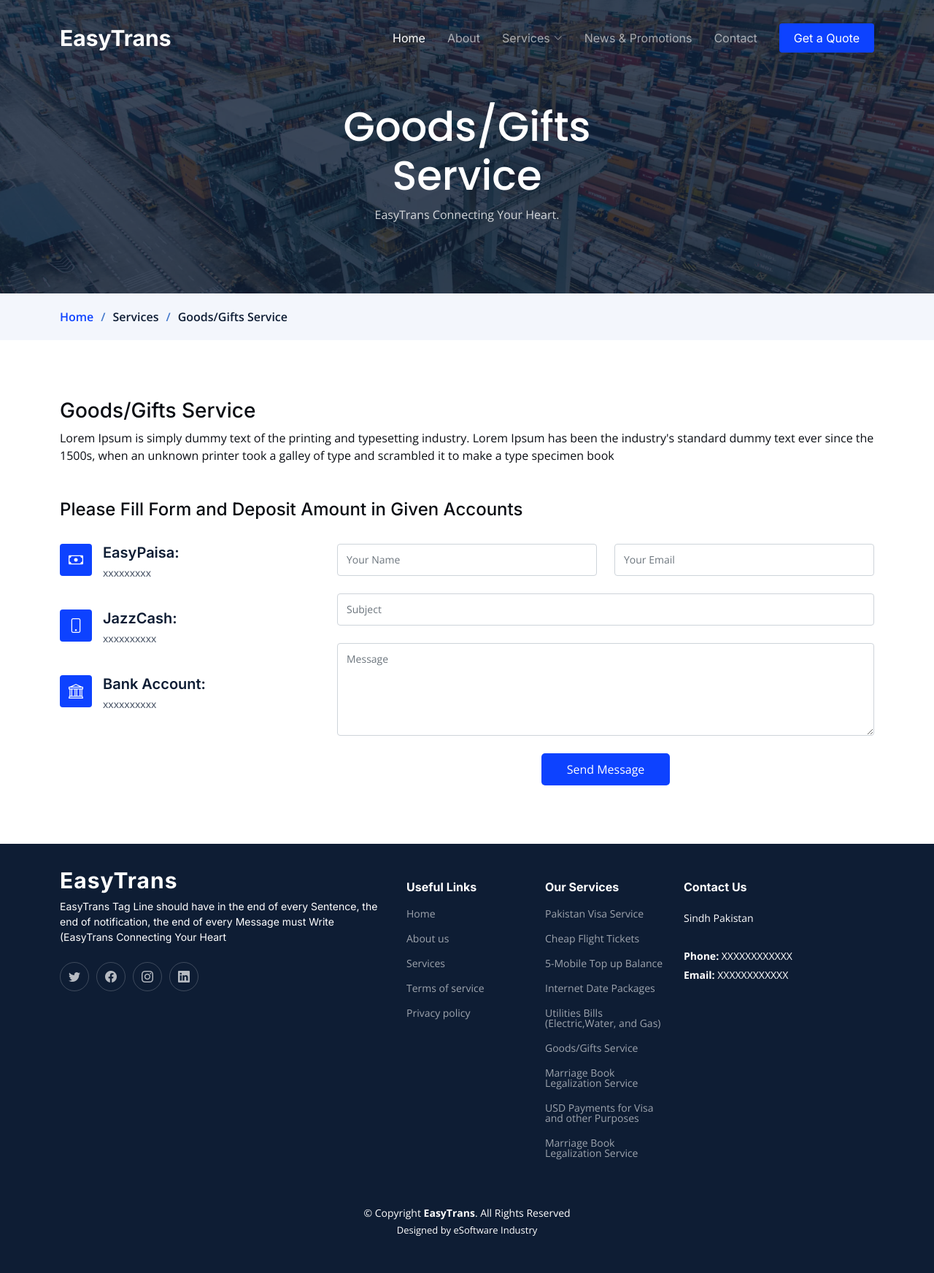
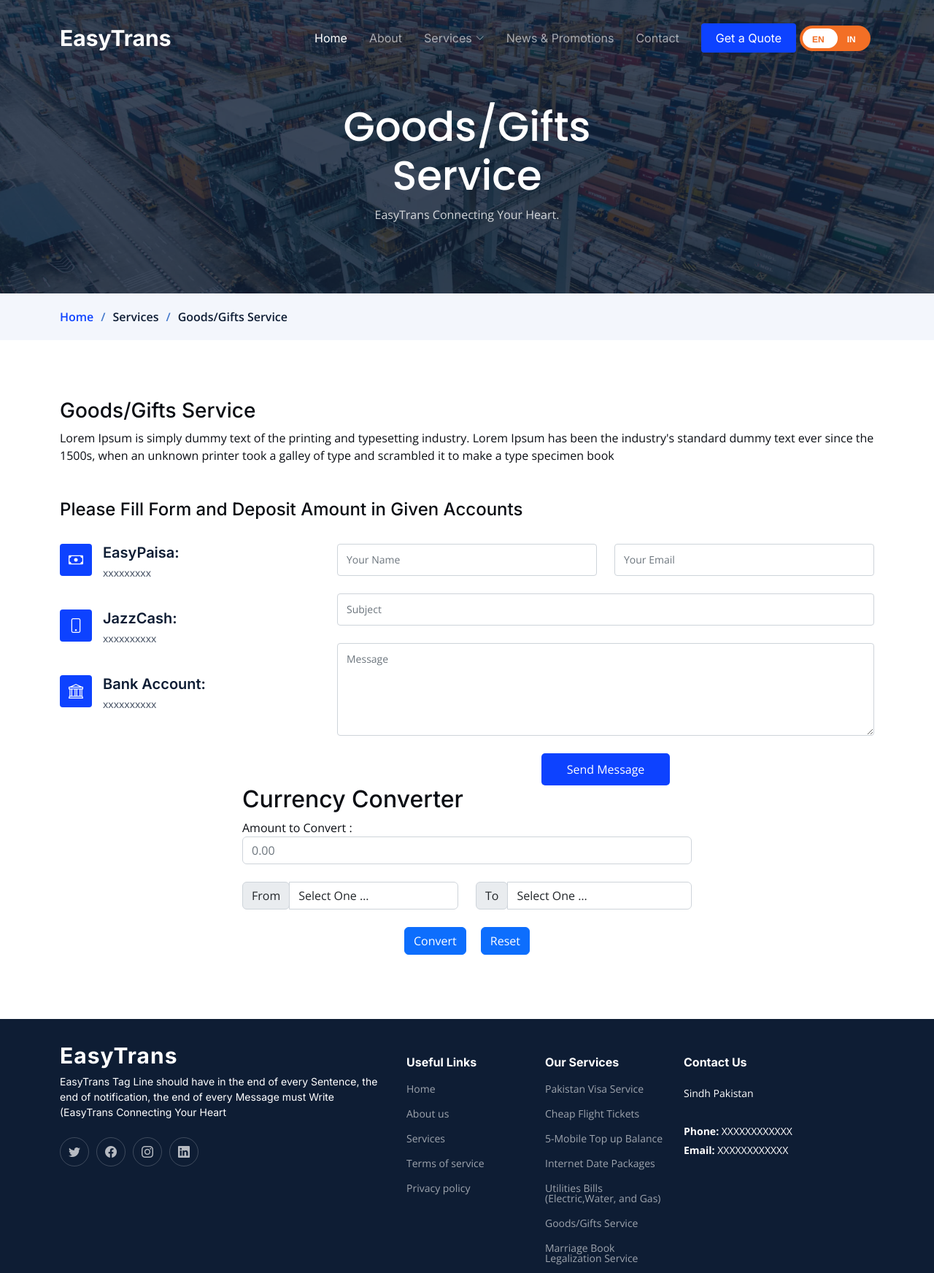
Before and after one commit to Sufiyan-Khanzada/Easttrans-Website-Dashboard, a PHP site: page /Goods-Gifts-Service.php in a window 1280 px wide. Shown: the top 1744 px of the page at 73% size. Run offline with PHP 8.4, Linux system fonts and the light colour scheme.

Commit message:
Advance Working

```diff
--- a/5-Mobile-Top-up-Balance.php
+++ b/5-Mobile-Top-up-Balance.php
@@ -93,8 +93,9 @@ include 'header.php';
           </div><!-- End Contact Form -->
 
         </div>
+          <?php include 'converter.php'?>
+      </div>
 
-      </div>
     </section><!-- End Contact Section -->
 
   </main><!-- End #main -->
--- a/Cheap-Flight-Tickets.php
+++ b/Cheap-Flight-Tickets.php
@@ -95,6 +95,7 @@ include 'header.php';
         </div>
 
       </div>
+        <?php include 'converter.php'?>
     </section><!-- End Contact Section -->
 
   </main><!-- End #main -->
--- a/Goods-Gifts-Service.php
+++ b/Goods-Gifts-Service.php
@@ -95,6 +95,7 @@ include 'header.php';
         </div>
 
       </div>
+        <?php include 'converter.php'?>
     </section><!-- End Contact Section -->
 
   </main><!-- End #main -->
--- a/Internet-Date-Packages.php
+++ b/Internet-Date-Packages.php
@@ -95,6 +95,7 @@ include 'header.php';
         </div>
 
       </div>
+        <?php include 'converter.php'?>
     </section><!-- End Contact Section -->
 
   </main><!-- End #main -->
--- a/Marriage-Book-Legalization-Service.php
+++ b/Marriage-Book-Legalization-Service.php
@@ -95,6 +95,7 @@ include 'header.php';
         </div>
 
       </div>
+        <?php include 'converter.php'?>
     </section><!-- End Contact Section -->
 
   </main><!-- End #main -->
--- a/Pakistan-Visa-Service.php
+++ b/Pakistan-Visa-Service.php
@@ -95,7 +95,13 @@ include 'header.php';
         </div>
 
       </div>
+      <?php include 'converter.php'?>
+
     </section><!-- End Contact Section -->
+
+
+
+
 
   </main><!-- End #main -->
 
--- a/USD-Payments-for-Visa-and-other-Purposes.php
+++ b/USD-Payments-for-Visa-and-other-Purposes.php
@@ -95,6 +95,7 @@ include 'header.php';
         </div>
 
       </div>
+        <?php include 'converter.php'?>
     </section><!-- End Contact Section -->
 
   </main><!-- End #main -->
--- a/Utilities-Bills-(Electric,Water, and Gas).php
+++ b/Utilities-Bills-(Electric,Water, and Gas).php
@@ -95,6 +95,7 @@ include 'header.php';
         </div>
 
       </div>
+        <?php include 'converter.php'?>
     </section><!-- End Contact Section -->
 
   </main><!-- End #main -->
--- /dev/null
+++ b/converter.php
@@ -0,0 +1,272 @@
+<style type="text/css">
+
+
+
+#finalAmount {
+    font-family: 'Lobster', cursive;
+    display: none;
+    margin: 50px auto;
+}
+
+#finalAmount h2 {
+    font-size: 50px;
+}
+
+.finalValue {
+    font-family: 'Amiri', serif;
+}
+
+@media (max-width: 768px) {
+    hr {
+        width: 60%;
+    }
+    .main {
+        width: 100%;
+    }
+}
+
+@media (max-width: 400px) {
+    .heading {
+        font-size: 60px;
+    }
+    hr {
+        width: 75%;
+    }
+    #finalAmount h2, .finalValue {
+        font-size: 40px;
+    }
+}
+
+</style>
+<!-- Currency Converter  -->
+    <div class="container col-sm-6 " data-aos="fade-up">
+
+       <h2>Currency Converter</h2>
+
+            <div class="form-group ">
+                <label for="oamount">
+                    Amount to Convert :
+                </label>
+                <input type="text"
+                       class="form-control searchBox"
+                       placeholder="0.00"
+                       id="oamount">
+            </div>
+  <br>
+            <div class="row">
+                <div class="col-sm-6">
+                    <div class="input-group mb-3">
+                        <div class="input-group-prepend">
+                            <span class="input-group-text">From</span>
+                        </div>
+                        <select class="form-control from" id="sel1">
+                            <option value="">Select One …</option>
+                            <option value="USD">USD</option>
+                            <option value="AED">AED</option>
+                            <option value="ARS">ARS</option>
+                            <option value="AUD">AUD</option>
+                            <option value="BGN">BGN</option>
+                            <option value="BRL">BRL</option>
+                            <option value="BSD">BSD</option>
+                            <option value="CAD">CAD</option>
+                            <option value="CHF">CHF</option>
+                            <option value="CLP">CLP</option>
+                            <option value="CNY">CNY</option>
+                            <option value="COP">COP</option>
+                            <option value="CZK">CZK</option>
+                            <option value="DKK">DKK</option>
+                            <option value="DOP">DOP</option>
+                            <option value="EGP">EGP</option>
+                            <option value="EUR">EUR</option>
+                            <option value="FJD">FJD</option>
+                            <option value="GBP">GBP</option>
+                            <option value="GTQ">GTQ</option>
+                            <option value="HKD">HKD</option>
+                            <option value="HRK">HRK</option>
+                            <option value="HUF">HUF</option>
+                            <option value="IDR">IDR</option>
+                            <option value="ILS">ILS</option>
+                            <option value="INR">INR</option>
+                            <option value="ISK">ISK</option>
+                            <option value="JPY">JPY</option>
+                            <option value="KRW">KRW</option>
+                            <option value="KZT">KZT</option>
+                            <option value="MVR">MVR</option>
+                            <option value="MXN">MXN</option>
+                            <option value="MYR">MYR</option>
+                            <option value="NOK">NOK</option>
+                            <option value="NZD">NZD</option>
+                            <option value="PAB">PAB</option>
+                            <option value="PEN">PEN</option>
+                            <option value="PHP">PHP</option>
+                            <option value="PKR">PKR</option>
+                            <option value="PLN">PLN</option>
+                            <option value="PYG">PYG</option>
+                            <option value="RON">RON</option>
+                            <option value="RUB">RUB</option>
+                            <option value="SAR">SAR</option>
+                            <option value="SEK">SEK</option>
+                            <option value="SGD">SGD</option>
+                            <option value="THB">THB</option>
+                            <option value="TRY">TRY</option>
+                            <option value="TWD">TWD</option>
+                            <option value="UAH">UAH</option>
+                            <option value="UYU">UYU</option>
+                            <option value="ZAR">ZAR</option>
+                        </select>
+                    </div>
+                </div>
+
+                <div class="col-sm-6">
+                    <div class="input-group mb-3">
+                        <div class="input-group-prepend">
+                            <span class="input-group-text">To</span>
+                        </div>
+                        <select class="form-control to" id="sel2">
+                            <option value="">Select One …</option>
+                            <option value="USD">USD</option>
+                            <option value="AED">AED</option>
+                            <option value="ARS">ARS</option>
+                            <option value="AUD">AUD</option>
+                            <option value="BGN">BGN</option>
+                            <option value="BRL">BRL</option>
+                            <option value="BSD">BSD</option>
+                            <option value="CAD">CAD</option>
+                            <option value="CHF">CHF</option>
+                            <option value="CLP">CLP</option>
+                            <option value="CNY">CNY</option>
+                            <option value="COP">COP</option>
+                            <option value="CZK">CZK</option>
+                            <option value="DKK">DKK</option>
+                            <option value="DOP">DOP</option>
+                            <option value="EGP">EGP</option>
+                            <option value="EUR">EUR</option>
+                            <option value="FJD">FJD</option>
+                            <option value="GBP">GBP</option>
+                            <option value="GTQ">GTQ</option>
+                            <option value="HKD">HKD</option>
+                            <option value="HRK">HRK</option>
+                            <option value="HUF">HUF</option>
+                            <option value="IDR">IDR</option>
+                            <option value="ILS">ILS</option>
+                            <option value="INR">INR</option>
+                            <option value="ISK">ISK</option>
+                            <option value="JPY">JPY</option>
+                            <option value="KRW">KRW</option>
+                            <option value="KZT">KZT</option>
+                            <option value="MVR">MVR</option>
+                            <option value="MXN">MXN</option>
+                            <option value="MYR">MYR</option>
+                            <option value="NOK">NOK</option>
+                            <option value="NZD">NZD</option>
+                            <option value="PAB">PAB</option>
+                            <option value="PEN">PEN</option>
+                            <option value="PHP">PHP</option>
+                            <option value="PKR">PKR</option>
+                            <option value="PLN">PLN</option>
+                            <option value="PYG">PYG</option>
+                            <option value="RON">RON</option>
+                            <option value="RUB">RUB</option>
+                            <option value="SAR">SAR</option>
+                            <option value="SEK">SEK</option>
+                            <option value="SGD">SGD</option>
+                            <option value="THB">THB</option>
+                            <option value="TRY">TRY</option>
+                            <option value="TWD">TWD</option>
+                            <option value="UAH">UAH</option>
+                            <option value="UYU">UYU</option>
+                            <option value="ZAR">ZAR</option>
+                        </select>
+                    </div>
+                </div>
+            </div>
+
+            <div class="text-center">
+
+                <!-- convert button -->
+                <button class="btn btn-primary convert m-2"
+                        type="submit">
+                     Convert
+              </button>
+
+                <!-- reset button -->
+                <button class="btn btn-primary m-2"
+                        onclick="clearVal()">
+                   Reset
+              </button>
+            </div>
+
+        </div>
+
+        <div id="finalAmount" class="text-center">
+
+            <!-- Display the converted amount -->
+            <h2>Converted Amount :
+                <span class="finalValue"
+                      style="color:green;">
+           </span>
+            </h2>
+        </div>
+    </div>
+
+    <!-- linking script.js file -->
+    <script src="script.js"></script>
+<script type="text/javascript">
+    // include api for currency change
+const api = "https://api.exchangerate-api.com/v4/latest/USD";
+
+// for selecting different controls
+var search = document.querySelector(".searchBox");
+var convert = document.querySelector(".convert");
+var fromCurrecy = document.querySelector(".from");
+var toCurrecy = document.querySelector(".to");
+var finalValue = document.querySelector(".finalValue");
+var finalAmount = document.getElementById("finalAmount");
+var resultFrom;
+var resultTo;
+var searchValue;
+
+// Event when currency is changed
+fromCurrecy.addEventListener('change', (event) => {
+    resultFrom = `${event.target.value}`;
+});
+
+// Event when currency is changed
+toCurrecy.addEventListener('change', (event) => {
+    resultTo = `${event.target.value}`;
+});
+
+search.addEventListener('input', updateValue);
+
+// function for updating value
+function updateValue(e) {
+    searchValue = e.target.value;
+}
+
+// when user clicks, it calls function getresults
+convert.addEventListener("click", getResults);
+
+// function getresults
+function getResults() {
+    fetch(`${api}`)
+        .then(currency => {
+            return currency.json();
+        }).then(displayResults);
+}
+
+// display results after convertion
+function displayResults(currency) {
+    let fromRate = currency.rates[resultFrom];
+    let toRate = currency.rates[resultTo];
+    finalValue.innerHTML =
+    ((toRate / fromRate) * searchValue).toFixed(2);
+    finalAmount.style.display = "block";
+}
+
+// when user click on reset button
+function clearVal() {
+    window.location.reload();
+    document.getElementsByClassName("finalValue").innerHTML = "";
+};
+
+</script>
--- a/header.php
+++ b/header.php
@@ -1,5 +1,5 @@
 <!DOCTYPE html>
-<html lang="en">
+<html>
 
 <head>
   <meta charset="utf-8">
@@ -29,14 +29,6 @@
   <!-- Template Main CSS File -->
   <link href="assets/css/main.css" rel="stylesheet">
 
-  <script type="text/javascript" >
-
-function googleTranslateElementInit() {
-  new google.translate.TranslateElement({pageLanguage: 'en'}, 'google_translate_element');
-}
-</script>
-
-<script type="text/javascript" src="//translate.google.com/translate_a/element.js?cb=googleTranslateElementInit"></script>
 
 
   <!-- =======================================================
@@ -206,15 +198,25 @@ input.check-toggle-round-flat:checked + label:after {
               <li><a href="#">Drop Down 4</a></li>
             </ul>
           </li> -->
+          <script type="text/javascript" >
+
+function googleTranslateElementInit() {
+  new google.translate.TranslateElement({pageLanguage: 'en'}, 'google_translate_element');
+}
+</script>
+
+<script type="text/javascript" src="//translate.google.com/translate_a/element.js?cb=googleTranslateElementInit"></script>
+
+
           <li><a href="contact.php">Contact</a></li>
           <li><a class="get-a-quote" href="get-a-quote.php">Get a Quote</a></li>
 
-          <!-- div class="switch">
+         <div class="switch">
       <input id="language-toggle" class="check-toggle check-toggle-round-flat" type="checkbox">
       <label for="language-toggle"></label>
       <span class="on" onclick="Eng();">EN</span>
       <span class="off" onclick="Indonesia();">IN</span>
-    </div> -->
+    </div>
         </ul>
       </nav><!-- .navbar -->
 
```
